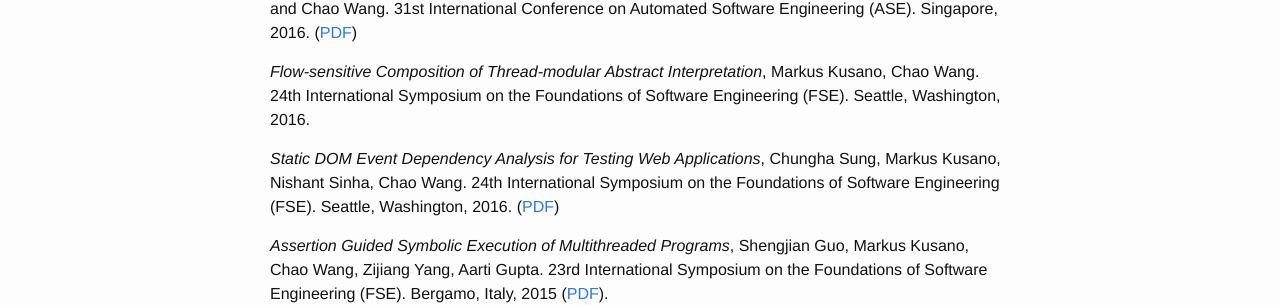
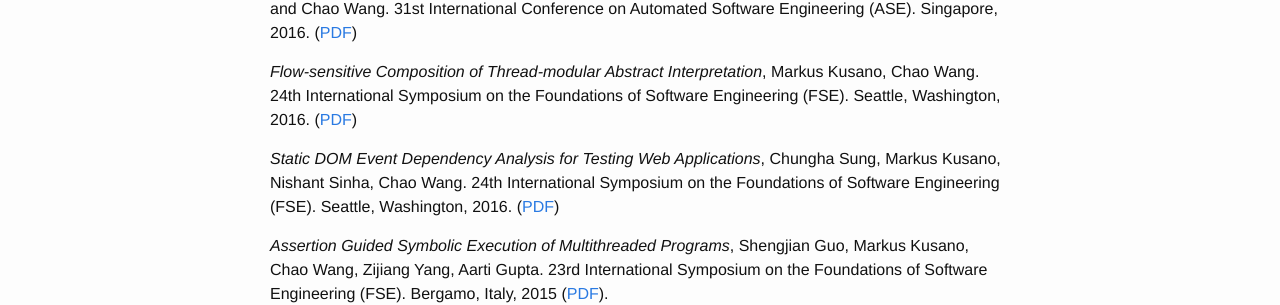
Before and after one commit to markus-kusano/markus-kusano.github.io, a Jekyll site: the page built from index.markdown, in a window 1280 px wide. Shown: the part 479-784 px from the top of the page. Built offline with Jekyll 4.4.1, drawn with Linux system fonts in a browser that asks for light colours.

Commit message:
add FSE preprints

```diff
--- a/index.markdown
+++ b/index.markdown
@@ -23,7 +23,7 @@
 
 _Flow-sensitive Composition of Thread-modular Abstract Interpretation_, Markus
 Kusano, Chao Wang. 24th International Symposium on the Foundations
-of Software Engineering (FSE). Seattle, Washington, 2016.
+of Software Engineering (FSE). Seattle, Washington, 2016. ([PDF](/papers/fs-ai.pdf))
 
 _Static DOM Event Dependency Analysis for Testing Web Applications_, Chungha
 Sung, Markus Kusano, Nishant Sinha, Chao Wang. 24th International Symposium on
```
Also changed, not shown: 2 other files.
